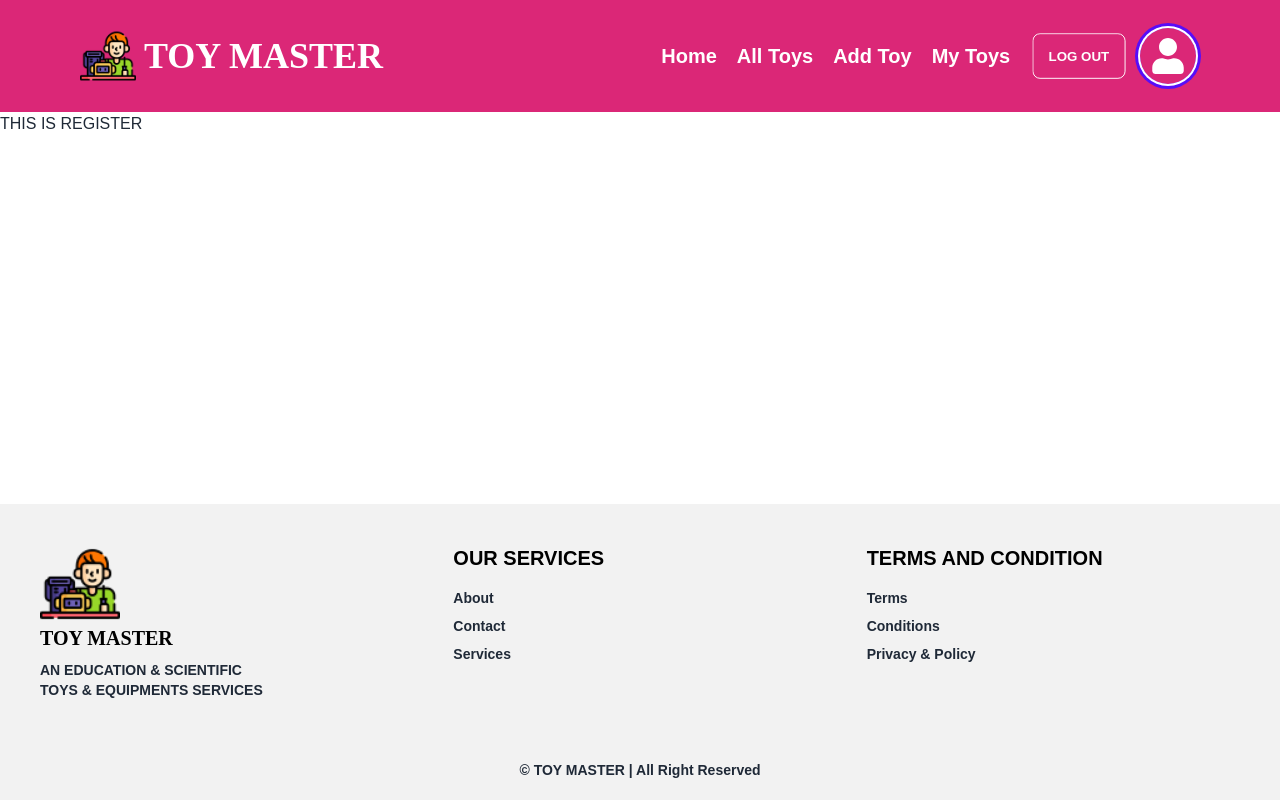
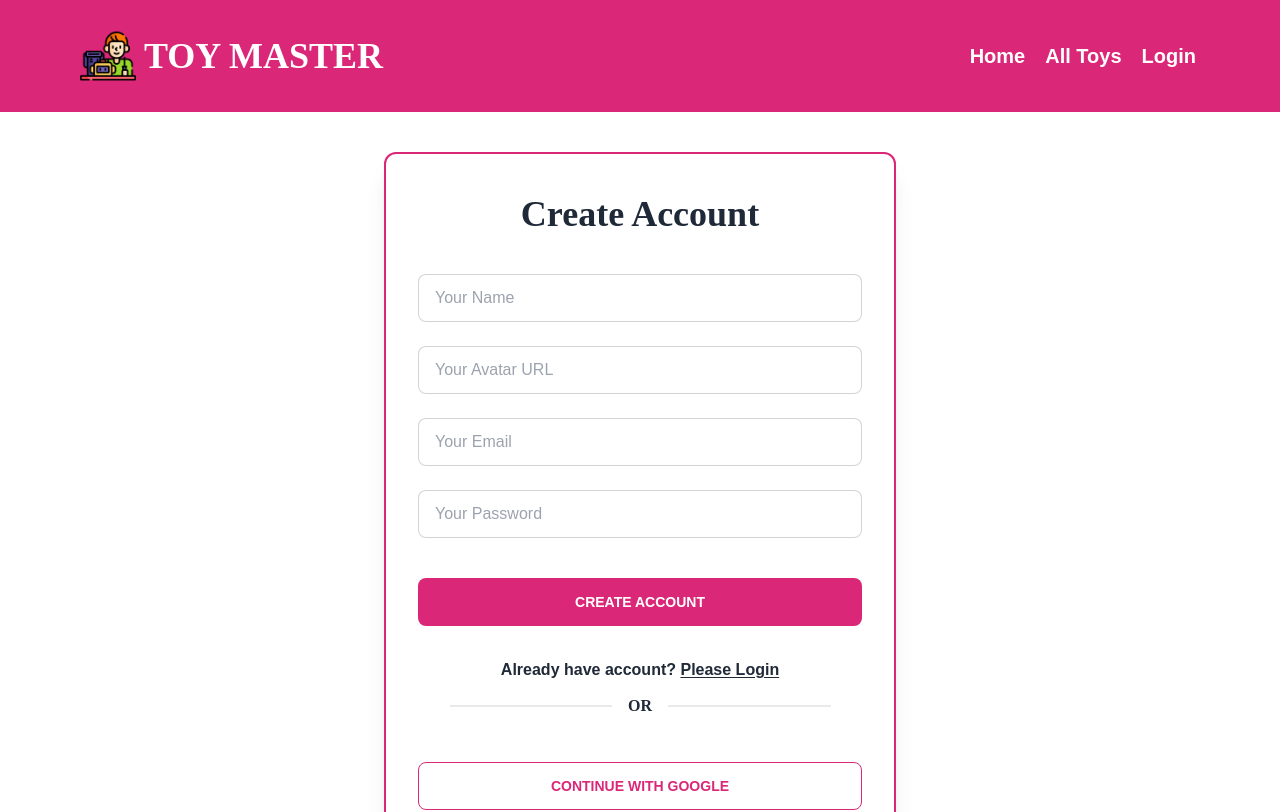
Before and after one commit to mfarhadattari/toy-master-client, a React (Vite) app: page /register in a window 1280 px wide. Shown: the top 812 px of the page. Built offline with nearby package versions, Linux system fonts and the light colour scheme.

Commit message:
login , register and social login page design

```diff
--- /dev/null
+++ b/src/components/SocialLogin.jsx
@@ -0,0 +1,11 @@
+const SocialLogin = () => {
+  return (
+    <div className="card-body">
+      <button className="btn btn-outline text-pink-600 w-full hover:bg-pink-600 hover:border-0">
+        Continue with Google
+      </button>
+    </div>
+  );
+};
+
+export default SocialLogin;
--- a/src/pages/Login/Login.jsx
+++ b/src/pages/Login/Login.jsx
@@ -1,8 +1,52 @@
+import { Link } from "react-router-dom";
+import SocialLogin from "../../components/SocialLogin";
+
 const Login = () => {
   return (
-    <div>
-      <h1>THIS IS LOGIN</h1>
-    </div>
+    <section className="container mx-auto my-10 p-5 lg:p-0">
+      <div className="border-2 border-pink-600 rounded-xl shadow-xl w-full md:w-3/4 xl:w-2/5 mx-auto">
+        <h1 className="text-center mt-10 font-bold text-4xl font-style-script">
+          Please Login
+        </h1>
+        <form className="card-body">
+          <div className="form-control my-2">
+            <input
+              type="email"
+              name="email"
+              placeholder="Your Email"
+              className="input input-bordered"
+            />
+          </div>
+          <div className="form-control my-2">
+            <input
+              type="password"
+              name="password"
+              placeholder="Your Password"
+              className="input input-bordered"
+            />
+          </div>
+          <div className="form-control mt-6">
+            <input
+              type="submit"
+              className="btn bg-pink-600 border-0 hover:bg-white hover:text-pink-600 hover:border hover:border-pink-600"
+              value="Login"
+            />
+          </div>
+        </form>
+        <p className="text-center font-semibold">
+          New to Toy Master?{" "}
+          <Link to="/register" className="underline underline-offset-2">
+            Create Account
+          </Link>
+        </p>
+        <div className="divider w-3/4 mx-auto font-style-script font-semibold">
+          OR
+        </div>
+        <div>
+          <SocialLogin></SocialLogin>
+        </div>
+      </div>
+    </section>
   );
 };
 
--- a/src/pages/Register/Register.jsx
+++ b/src/pages/Register/Register.jsx
@@ -1,8 +1,68 @@
+import { Link } from "react-router-dom";
+import SocialLogin from "../../components/SocialLogin";
+
 const Register = () => {
   return (
-    <div>
-      <h1>THIS IS REGISTER</h1>
-    </div>
+    <section className="container mx-auto my-10 p-5 lg:p-0">
+      <div className="border-2 border-pink-600 rounded-xl shadow-xl w-full md:w-3/4 xl:w-2/5 mx-auto">
+        <h1 className="text-center mt-10 font-bold text-4xl font-style-script">
+          Create Account
+        </h1>
+        <form className="card-body">
+          <div className="form-control my-2">
+            <input
+              type="text"
+              placeholder="Your Name"
+              name="name"
+              className="input input-bordered"
+            />
+          </div>
+          <div className="form-control my-2">
+            <input
+              type="url"
+              placeholder="Your Avatar URL"
+              name="avatar"
+              className="input input-bordered"
+            />
+          </div>
+          <div className="form-control my-2">
+            <input
+              type="email"
+              name="email"
+              placeholder="Your Email"
+              className="input input-bordered"
+            />
+          </div>
+          <div className="form-control my-2">
+            <input
+              type="password"
+              name="password"
+              placeholder="Your Password"
+              className="input input-bordered"
+            />
+          </div>
+          <div className="form-control mt-6">
+            <input
+              type="submit"
+              className="btn bg-pink-600 border-0 hover:bg-white hover:text-pink-600 hover:border hover:border-pink-600"
+              value="Create Account"
+            />
+          </div>
+        </form>
+        <p className="text-center font-semibold">
+          Already have account?{" "}
+          <Link to="/login" className="underline underline-offset-2">
+            Please Login
+          </Link>
+        </p>
+        <div className="divider w-3/4 mx-auto font-style-script font-semibold">
+          OR
+        </div>
+        <div>
+          <SocialLogin></SocialLogin>
+        </div>
+      </div>
+    </section>
   );
 };
 
--- a/src/pages/Shared/NavigationBar/NavigationBar.jsx
+++ b/src/pages/Shared/NavigationBar/NavigationBar.jsx
@@ -4,7 +4,7 @@ import icon from "/icon.png";
 import Avatar from "../../../components/Avatar";
 
 const NavigationBar = () => {
-  const user = true;
+  const user = false;
   const navList = (
     <>
       <NavigationLink to="/">Home</NavigationLink>
@@ -22,7 +22,7 @@ const NavigationBar = () => {
     </>
   );
   return (
-    <nav className="navbar justify-between w-full m-0 p-7 md:px-20  bg-pink-600 text-white sticky top-0">
+    <nav className="navbar justify-between w-full m-0 p-7 md:px-20  bg-pink-600 text-white sticky top-0 z-50">
       <div className="navbar-start w-fit">
         <div className="dropdown ">
           <label tabIndex={0} className="btn btn-ghost lg:hidden mr-5">
```
Also changed, not shown: 1 other file (tests, documents, lock files or other folders).
